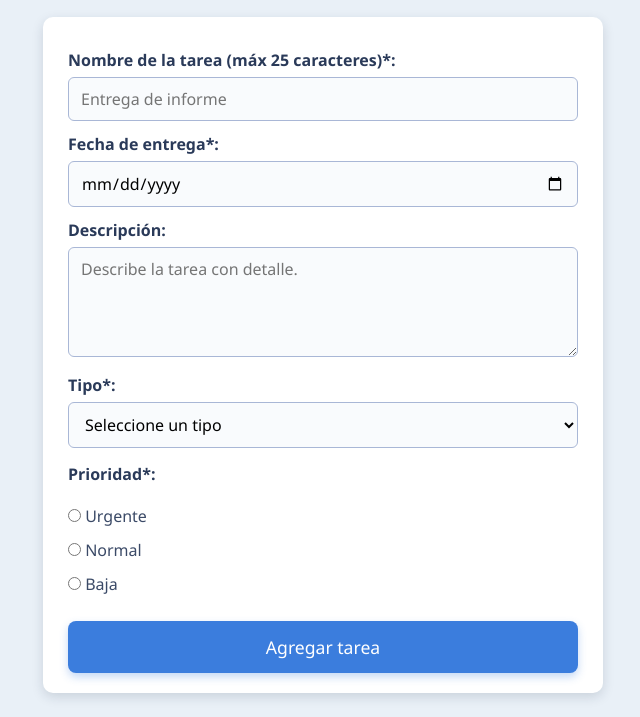
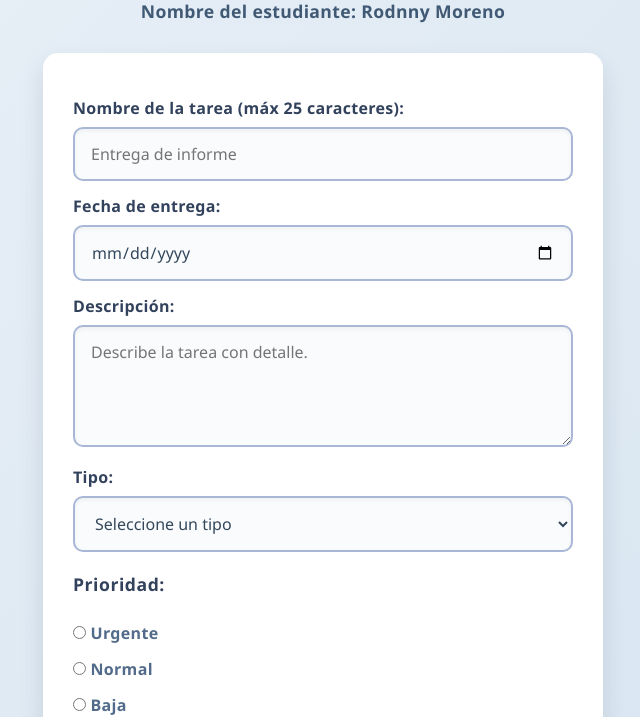
Before and after one commit to rod-vs/todo-list, a plain HTML site: page index.html in a window 1280 px wide. Shown: the part 98-815 px from the top of the page, without its empty margins (317-957 px from the left). Drawn offline with Linux system fonts and the light colour scheme.

Commit message:
Mas cambios

```diff
--- a/estilo.css
+++ b/estilo.css
@@ -1,4 +1,4 @@
-/* Colores... */
+/* Reset y base */
 * {
     box-sizing: border-box;
     margin: 0;
@@ -7,51 +7,73 @@
   }
 
   body {
-    background-color: #e9f0f7;
-    padding: 20px;
+    background: linear-gradient(135deg, #e9f0f7 0%, #d6e4f0 100%);
+    padding: 30px 20px;
     max-width: 600px;
     margin: 0 auto;
+    color: #2a3a59;
+    -webkit-font-smoothing: antialiased;
+    -moz-osx-font-smoothing: grayscale;
   }
 
+  /* Encabezados */
   h1 {
     text-align: center;
-    color: #1a2a40;
-    margin-bottom: 10px;
+    color: #162841;
+    margin-bottom: 15px;
+    font-weight: 800;
+    font-size: 2.4rem;
+    letter-spacing: 1px;
+    text-shadow: 0 1px 3px rgba(22, 40, 65, 0.2);
   }
 
   p {
     text-align: center;
-    margin-bottom: 20px;
+    margin-bottom: 30px;
     font-weight: 600;
-    color: #3b4a67;
+    color: #405974;
+    font-size: 1.1rem;
+    letter-spacing: 0.02em;
   }
 
+  /* Formulario */
   form {
-    background-color: #ffffff;
-    padding: 20px 25px;
-    border-radius: 10px;
-    box-shadow: 0 4px 12px rgba(26, 42, 64, 0.15);
-    margin-bottom: 30px;
+    background-color: #fff;
+    padding: 30px 30px 35px;
+    border-radius: 15px;
+    box-shadow: 0 12px 25px rgba(26, 42, 64, 0.12);
+    transition: box-shadow 0.3s ease;
+  }
+
+  form:hover {
+    box-shadow: 0 16px 40px rgba(26, 42, 64, 0.2);
   }
 
   label {
     display: block;
-    margin: 12px 0 6px;
-    font-weight: 600;
-    color: #2a3a59;
+    margin: 14px 0 8px;
+    font-weight: 700;
+    color: #32425c;
+    letter-spacing: 0.02em;
+    user-select: none;
   }
 
+  /* Inputs y select */
   input[type="text"],
   input[type="date"],
   textarea,
   select {
     width: 100%;
-    padding: 10px 12px;
-    border: 1.5px solid #a9b7d6;
-    border-radius: 6px;
+    padding: 14px 16px;
+    border: 2px solid #a9b7d6;
+    border-radius: 10px;
     font-size: 1rem;
-    transition: border-color 0.3s ease;
+    font-weight: 500;
     background-color: #f9fbfd;
+    color: #33475b;
+    box-shadow: inset 0 2px 4px rgba(0,0,0,0.05);
+    transition: border-color 0.4s ease, box-shadow 0.4s ease;
+    outline-offset: 2px;
   }
 
   input[type="text"]:focus,
@@ -59,77 +81,106 @@
   textarea:focus,
   select:focus {
     border-color: #3b7ddd;
+    box-shadow: 0 0 8px rgba(59, 125, 221, 0.5);
     background-color: #fff;
   }
 
   textarea {
     resize: vertical;
+    min-height: 100px;
+    line-height: 1.4;
+    font-family: 'Segoe UI', Tahoma, Geneva, Verdana, sans-serif;
   }
 
+  /* Fieldset y legend */
   fieldset {
     border: none;
-    margin-top: 15px;
+    margin-top: 20px;
     padding: 0;
   }
 
   legend {
-    font-weight: 700;
-    margin-bottom: 8px;
-    color: #2a3a59;
+    font-weight: 800;
+    margin-bottom: 12px;
+    color: #32425c;
+    font-size: 1.1rem;
+    letter-spacing: 0.03em;
   }
 
   fieldset label {
-    font-weight: 500;
-    margin-right: 20px;
-    color: #3b4a67;
+    font-weight: 600;
+    margin-right: 25px;
+    color: #536b8a;
     cursor: pointer;
+    user-select: none;
+    transition: color 0.3s ease;
   }
 
+  fieldset label:hover {
+    color: #3b7ddd;
+  }
+
+  /* Botón */
   button {
-    margin-top: 20px;
+    margin-top: 25px;
     background-color: #3b7ddd;
     color: white;
     border: none;
-    padding: 14px 25px;
-    font-size: 1.1rem;
-    border-radius: 8px;
+    padding: 16px 25px;
+    font-size: 1.2rem;
+    font-weight: 700;
+    border-radius: 12px;
     cursor: pointer;
     width: 100%;
-    transition: background-color 0.3s ease;
-    box-shadow: 0 4px 8px rgba(59, 125, 221, 0.3);
+    transition: background-color 0.3s ease, box-shadow 0.3s ease;
+    box-shadow: 0 6px 12px rgba(59, 125, 221, 0.4);
+    letter-spacing: 0.03em;
   }
 
   button:hover {
     background-color: #2a5bc4;
-    box-shadow: 0 6px 12px rgba(42, 91, 196, 0.5);
+    box-shadow: 0 8px 20px rgba(42, 91, 196, 0.6);
   }
 
-  /* Estilo para tareas agregadas */
+  /* Lista de tareas */
   #listaTareas .tarea {
-    background-color: #ffffff;
-    border-left: 6px solid #3b7ddd;
-    margin-bottom: 18px;
-    padding: 18px 25px;
-    border-radius: 8px;
-    box-shadow: 0 2px 8px rgba(59, 125, 221, 0.1);
+    background-color: #fff;
+    border-left: 8px solid #3b7ddd;
+    margin-bottom: 22px;
+    padding: 22px 30px;
+    border-radius: 12px;
+    box-shadow: 0 4px 14px rgba(59, 125, 221, 0.15);
+    transition: transform 0.3s ease, box-shadow 0.3s ease;
+  }
+
+  #listaTareas .tarea:hover {
+    transform: translateY(-3px);
+    box-shadow: 0 8px 24px rgba(59, 125, 221, 0.25);
   }
 
   #listaTareas .tarea h3 {
-    margin-bottom: 10px;
-    color: #1a2a40;
+    margin-bottom: 14px;
+    color: #162841;
+    font-weight: 700;
+    font-size: 1.3rem;
+    letter-spacing: 0.03em;
   }
 
   #listaTareas .tarea p {
-    margin-bottom: 8px;
-    color: #4a5a7a;
-    font-size: 1rem;
+    margin-bottom: 10px;
+    color: #5a6a8d;
+    font-size: 1.05rem;
+    line-height: 1.5;
+    letter-spacing: 0.01em;
   }
 
-  /* Título centrado */
+  /* Título de la lista */
   #tituloListaTareas {
     text-align: center;
-    color: #1a2a40;
-    margin-bottom: 20px;
-    font-weight: 700;
-    font-size: 1.5rem;
+    color: #162841;
+    margin-bottom: 30px;
+    font-weight: 800;
+    font-size: 1.75rem;
+    letter-spacing: 0.04em;
+    text-shadow: 0 1px 2px rgba(22, 40, 65, 0.15);
   }
--- a/index.html
+++ b/index.html
@@ -14,12 +14,12 @@
     <section class="task-form-section">
       <form id="taskForm">
         <div class="form-group">
-          <label for="taskName">Nombre de la tarea (máx 25 caracteres)*:</label>
+          <label for="taskName">Nombre de la tarea (máx 25 caracteres):</label>
           <input type="text" id="taskName" name="taskName" maxlength="25" required placeholder="Entrega de informe" />
         </div>
 
         <div class="form-group">
-          <label for="dueDate">Fecha de entrega*:</label>
+          <label for="dueDate">Fecha de entrega:</label>
           <input type="date" id="dueDate" name="dueDate" required />
         </div>
 
@@ -29,7 +29,7 @@
         </div>
 
         <div class="form-group">
-          <label for="taskType">Tipo*:</label>
+          <label for="taskType">Tipo:</label>
           <select id="taskType" name="taskType" required>
             <option value="" disabled selected>Seleccione un tipo</option>
             <option value="Universidad">Universidad</option>
@@ -40,7 +40,7 @@
         </div>
 
         <fieldset class="form-group">
-          <legend>Prioridad*:</legend>
+          <legend>Prioridad:</legend>
           <label><input type="radio" name="priority" value="Urgente" required /> Urgente</label>
           <label><input type="radio" name="priority" value="Normal" /> Normal</label>
           <label><input type="radio" name="priority" value="Baja" /> Baja</label>
```
